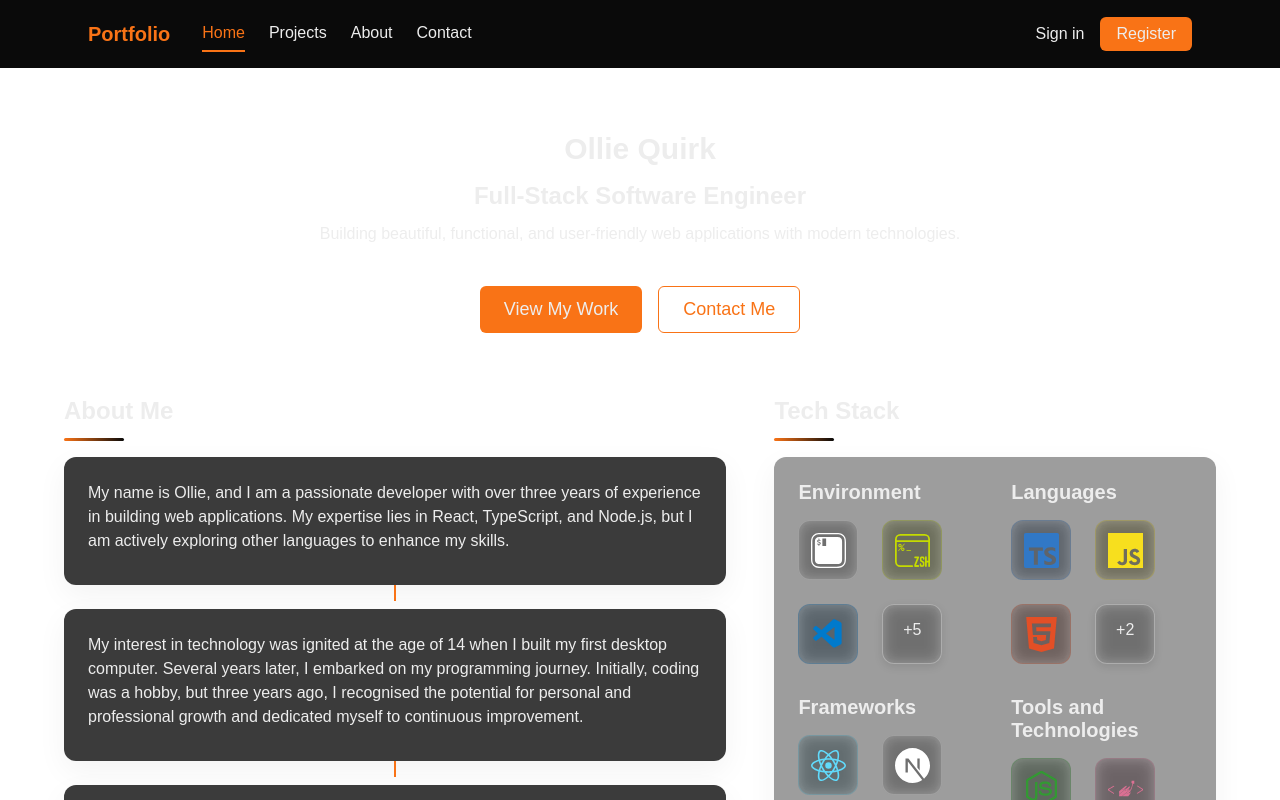
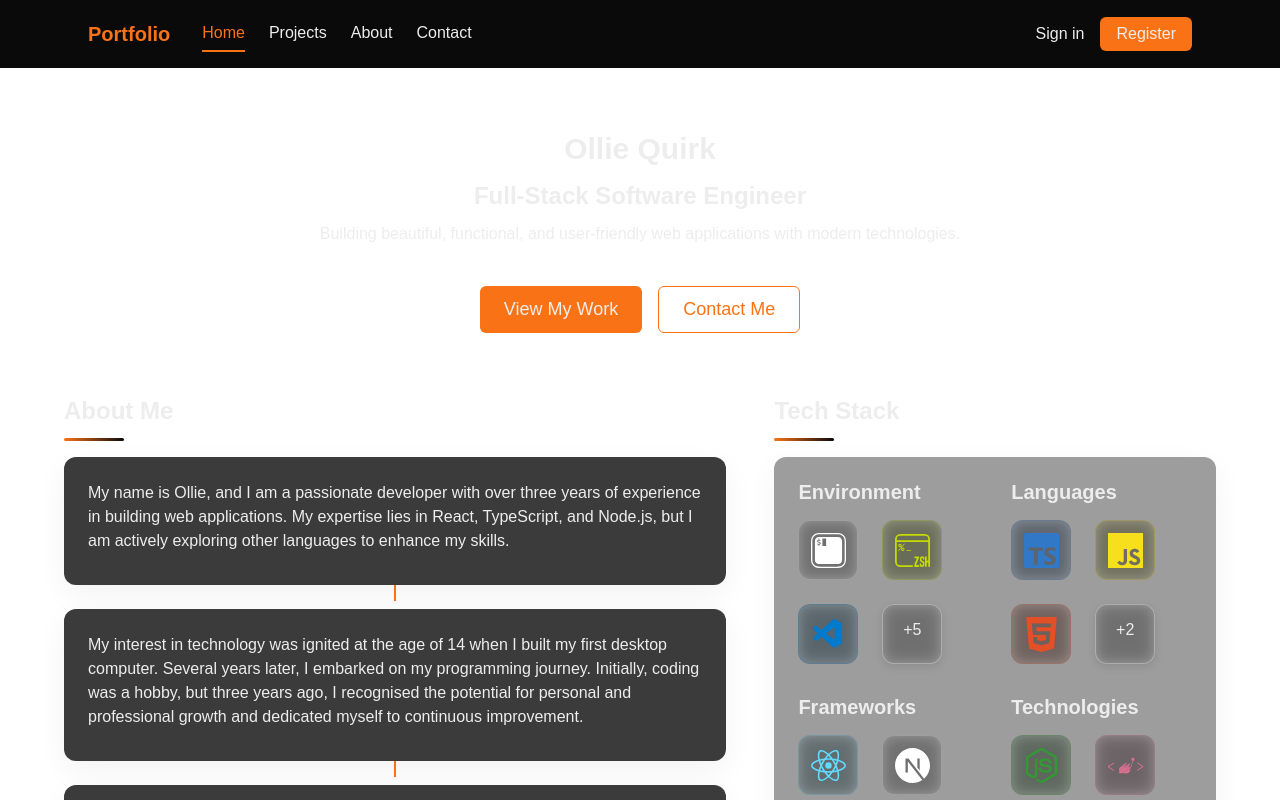
Before and after one commit to nxvafps/personal-portfolio, a Next.js app: page / in a window 1280 px wide. Shown: the top 800 px of the page. Built offline with nearby package versions, Linux system fonts and the light colour scheme; no server answers; the database is empty.

Commit message:
update home page styles

```diff
--- a/app/page.tsx
+++ b/app/page.tsx
@@ -391,7 +391,7 @@ export default function Home() {
               <TechSkills title="Languages" technologies={languageIcons} />
               <TechSkills title="Frameworks" technologies={frameworkIcons} />
               <TechSkills
-                title="Tools and Technologies"
+                title="Technologies"
                 technologies={toolsAndTechnologies}
               />
             </SkillsGrid>
```
